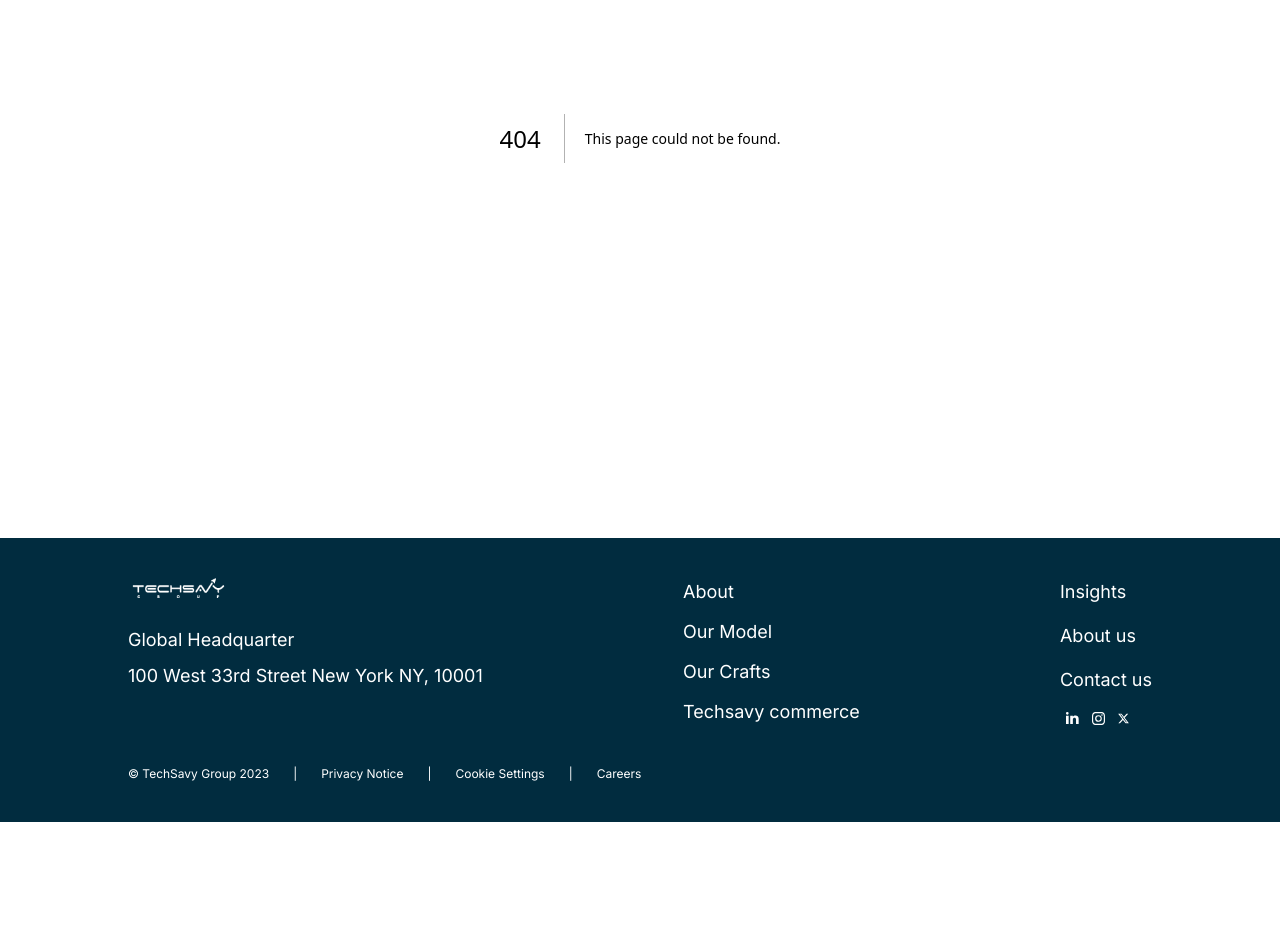
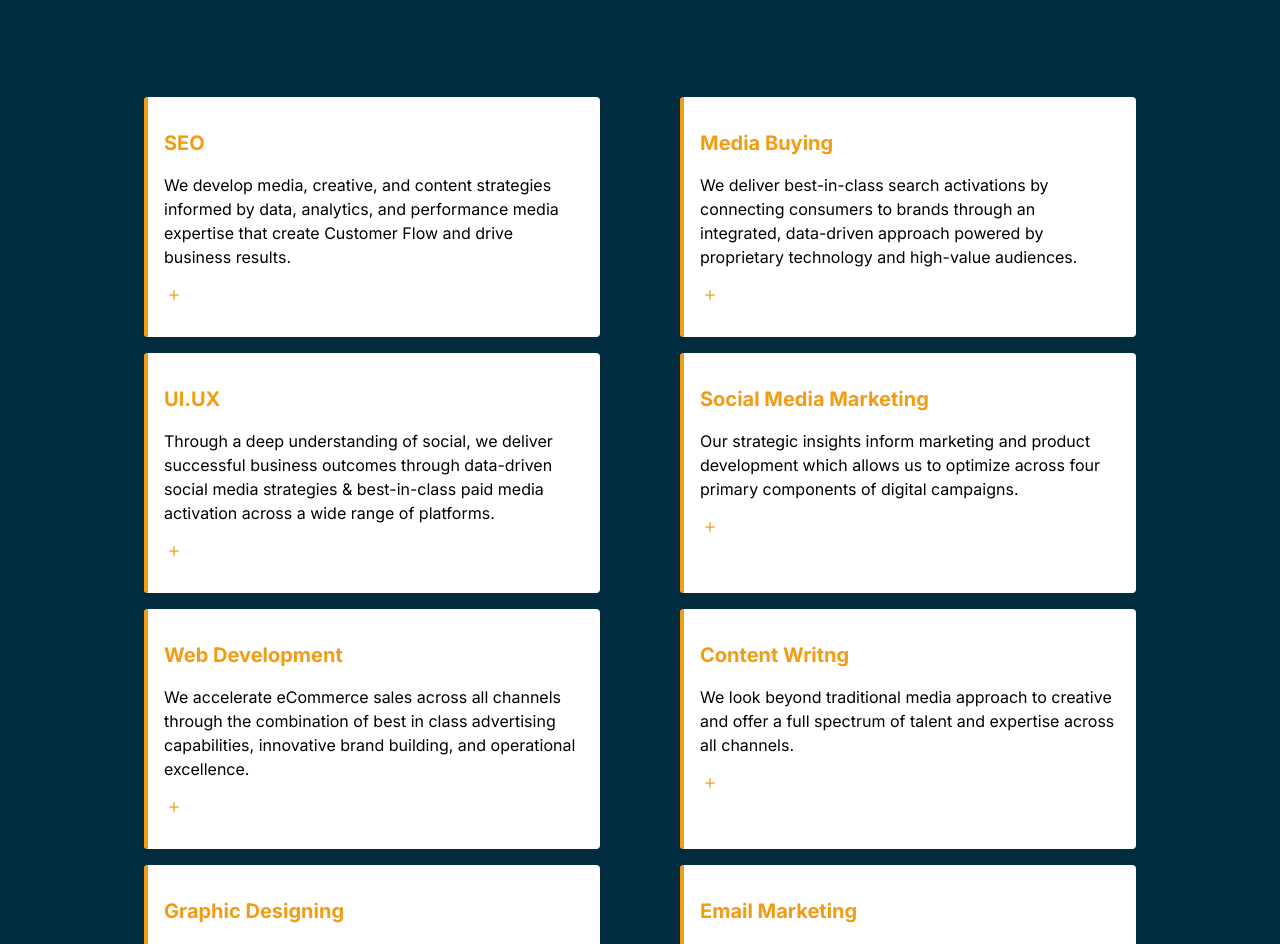
Before and after one commit to Usamaraoo/techsavy, a Next.js app: page /services in a window 1280 px wide. Before the commit this address had no page. Shown: the part 340-1284 px from the top of the page. Before the commit the page ends 1162 px from the top, so only its background shows below. Built offline with nearby package versions, Linux system fonts and the light colour scheme.

Commit message:
services added

```diff
--- a/app/about-us/page.js
+++ b/app/about-us/page.js
@@ -1,6 +1,7 @@
 import YellowDot from '@/components/YellowDot'
 import Scrolln from '@/components/animation/Scrolln'
 import { BiRightArrowAlt } from 'react-icons/bi'
+import Link from 'next/link';
 
 const page = () => {
     return (
@@ -8,7 +9,7 @@ const page = () => {
             <section className=' zinc-bg text-white'>
                 <Scrolln>
                     <div className='container mx-auto px-36 pb-14 pt-4'>
-                        <h1 className='text-[10px] color'>home <span className="mx-2">{`//`}</span> <span className='yellow-text font-bold'>about</span>  </h1>
+                        <h1 className='text-[10px] color'><Link href='/' className='hover:underline'>home</Link> <span className="mx-2">{`//`}</span> <span className='yellow-text font-bold'>about</span>  </h1>
                         <div className='text-5xl pt-8'>
                             <h1 className=''>
                                 Reinventing </h1>
--- a/app/our-crafts/strategy/page.js
+++ b/app/services/media-buying/page.js
@@ -2,17 +2,18 @@ import YellowDot from '@/components/YellowDot'
 import Image from 'next/image'
 import Scrolln from '@/components/animation/Scrolln'
 import { BiRightArrowAlt } from 'react-icons/bi'
+import Link from 'next/link';
 
-const stategy = () => {
+const mediabuying = () => {
   return (
     <>
       <section className=' zinc-bg text-white  px-36'>
         <Scrolln>
           <div className='container mx-auto pb-14 pt-4'>
-            <h1 className='text-[10px] color'>home <span className="mx-2">{`//`}</span>  Our Crafts  <span className="mx-2">{`//`}</span>   <span className='yellow-text font-bold '>Crafts One</span>  </h1>
+            <h1 className='text-[10px] color'><Link href='/' className='hover:underline'>home</Link>  <span className="mx-2">{`//`}</span>  <Link href='/services' className='hover:underline'>Our Services</Link>  <span className="mx-2">{`//`}</span>   <span className='yellow-text font-bold '>Media Buying</span>  </h1>
             <div className='text-5xl pt-8'>
 
-              <h1 className='mt-4 font-[500]'>  Craft One<YellowDot />
+              <h1 className='mt-4 font-[500]'>  Media Buying<YellowDot />
               </h1>
 
             </div>
@@ -82,4 +83,4 @@ const stategy = () => {
   )
 }
 
-export default stategy
+export default mediabuying
--- a/app/our-crafts/page.js
+++ b/app/services/page.js
@@ -9,12 +9,10 @@ const CraftsList = () => {
       <section className=' zinc-bg text-white  px-36'>
         <Scrolln>
           <div className='container mx-auto pb-14 pt-4'>
-            <h1 className='text-[10px] color'>home  <span className="mx-2">{`//`}</span>   <span className='yellow-text font-bold '>Our Crafts</span>  </h1>
+            <h1 className='text-[10px] color'>home  <span className="mx-2">{`//`}</span>   <span className='yellow-text font-bold '>Our Services</span>  </h1>
             <div className='text-5xl pt-8'>
-
-              <h1 className='mt-4 font-[500]'>  Craft Excellence<YellowDot />
+              <h1 className='mt-4 font-[500]'>  Services Excellence<YellowDot />
               </h1>
-
             </div>
             <p className='lg:w-6/12 mt-4'>
               We are the world’s largest performance marketing network, with over 3,000 experts in 68 offices in 48 markets. We offer a complete suite of crafts designed to deliver customer-centric performance marketing.
--- /dev/null
+++ b/app/services/seo/page.js
@@ -0,0 +1,86 @@
+import YellowDot from '@/components/YellowDot'
+import Image from 'next/image'
+import Scrolln from '@/components/animation/Scrolln'
+import { BiRightArrowAlt } from 'react-icons/bi'
+import Link from 'next/link';
+
+const seo = () => {
+  return (
+    <>
+      <section className=' zinc-bg text-white  px-36'>
+        <Scrolln>
+          <div className='container mx-auto pb-14 pt-4'>
+            <h1 className='text-[10px] color'><Link href='/' className='hover:underline'>home</Link>  <span className="mx-2">{`//`}</span>  <Link href='/services' className='hover:underline'>Our Services</Link>  <span className="mx-2">{`//`}</span>   <span className='yellow-text font-bold '>SEO</span>  </h1>
+            <div className='text-5xl pt-8'>
+
+              <h1 className='mt-4 font-[500]'>  SEO<YellowDot />
+              </h1>
+
+            </div>
+            <p className='lg:w-6/12 mt-4'>
+              Lorem ipsum dolor sit amet consectetur adipisicing elit. Maxime mollitia,
+              molestiae quas vel sint commodi repudiandae consequuntur voluptatum laborum
+              numquam
+            </p>
+          </div>
+        </Scrolln>
+      </section>
+      <section className='section  py-1'>
+        <Scrolln width='100%'>
+          <div className='container mx-auto'>
+            <h1 style={{ lineHeight: "75px" }} className=' text-center lg:text-5xl text-4xl zinc-text lg:w-8/12  font-bold mx-auto '>
+              Lorem ipsum dolor sit amet consectetur adipisicing elit. Maxime mollitia,
+              molestiae <YellowDot />
+            </h1>
+          </div>
+
+        </Scrolln>
+        <Scrolln width='100%'>
+
+          <div className='container mx-auto flex justify-center gap-9 items-center mt-10'>
+            <div className='w-6/12 flex justify-end'>
+              <Image
+                src={'/assets/examImg.jpg'}
+                height={500}
+                width={400}
+                alt='seo'
+              />
+            </div>
+
+            <div>
+              <div className='lg:w-8/12 '>
+                <p className='text-lg'>
+                  Lorem ipsum dolor sit amet consectetur adipisicing elit. Maxime mollitia,
+                  molestiae
+                </p>
+                <p className='font-medium'>
+                  Lorem ipsum dolor sit amet consectetur adipisicing elit. Maxime mollitia,
+                  molestiae
+                </p>
+              </div>
+
+            </div>
+          </div>
+        </Scrolln>
+
+      </section >
+      <section className='zinc-bg text-center  py-24'>
+        <Scrolln>
+          <div className='container mx-auto'>
+            <h1 className='text-4xl font-[600]'>
+              Get in touch today<YellowDot />
+            </h1>
+            <p className='text-xl w-11/12  md:w-7/12  mx-auto mt-10'>Lorem ipsum dolor sit amet consectetur adipisicing elit. Maxime mollitia,
+              molestiae quas vel sint commodi repudiandae consequuntur</p>
+            <div className='flex justify-center mt-8'>
+              <button className='btn mt-4 yellow-bg text-white text-lg flex justify-center items-center gap-2 group' >Get In Touch <BiRightArrowAlt size={25} className='transition-all duration-700 group-hover:translate-x-3' /></button>
+            </div>
+          </div>
+        </Scrolln>
+      </section>
+    </>
+
+  )
+}
+
+export default stategy
--- a/components/CraftCard.js
+++ b/components/CraftCard.js
@@ -1,10 +1,10 @@
 import Link from 'next/link'
 import { BsPlus } from 'react-icons/bs'
-const CraftCard = ({ title, description }) => {
+const CraftCard = ({ title, description,link }) => {
     return (
         <div className='bg-white px-5 py-8 rounded relative overflow-hidden h-full  ' >
             <div className='absolute top-0 left-0 bottom-0 w-1 yellow-bg'></div>
-            <Link href='#'>
+            <Link href={`${link}`}>
                 <h2 className='transition-all duration-1000 hover:scale-105 yellow-text text-xl  font-bold'>
                     {title}
                 </h2>
@@ -13,7 +13,7 @@ const CraftCard = ({ title, description }) => {
             <p className='text-black mt-4'>
                 {description}
             </p>
-            <Link href='#'  className='mt-4 block'>
+            <Link href={`${link}`} className='mt-4 block'>
                 <BsPlus className='yellow-text font-[800]  cursor-pointer transition-all duration-1000 hover:rotate-90 hover:scale-125' size={20} />
             </Link>
         </div >
--- a/components/Footer.js
+++ b/components/Footer.js
@@ -20,8 +20,7 @@ const Footer = () => {
                             alt={TechSavy}
                         />
                         <div className=' text-lg items-center'>
-                            <p>Global Headquarter</p>
-                            <p className='mt-2'>100 West 33rd Street New York NY, 10001</p>
+                            <p className='mt-2'>NewYork, NY, 10001</p>
                         </div>
                     </div>
                     <div className='md:hidden py-5'>
@@ -29,9 +28,9 @@ const Footer = () => {
                     </div>
                     <div>
                         <div className='text-lg flex flex-col  gap-3 justify-between h-full '>
-                            <Link  href='/'> About</Link>
+                            <Link href='/'> About</Link>
                             <Link href='/'> Our Model</Link>
-                            <Link href='/our-crafts'> Our Crafts</Link>
+                            <Link href='/services'> Our Services</Link>
                             <Link href='/'> Techsavy commerce</Link>
                         </div>
                     </div>
@@ -45,8 +44,8 @@ const Footer = () => {
                             <Link href='/contact-us'> Contact us</Link>
                             <div className='flex justify-start items-center  md:justify-between lg:gap-3 lg:justify-start ml-1 gap-5 md:gap-3'>
                                 <Link href='/'> <RiLinkedinFill size={16} /> </Link>
-                                <Link href='/'> <BsInstagram size={13}  /> </Link>
-                                <Link href='/'> <RiTwitterXFill  size={13} /> </Link>
+                                <Link href='/'> <BsInstagram size={13} /> </Link>
+                                <Link href='/'> <RiTwitterXFill size={13} /> </Link>
                             </div>
                         </div>
                     </div>
--- a/components/Navbar.js
+++ b/components/Navbar.js
@@ -33,7 +33,7 @@ const Navbar = () => {
                 <div className='text-xl flex mt-24 flex-col gap-6'>
                     <Link onClick={() => setOpen(!open)} href={'/'} className={` nav-link  `}>Home</Link>
                     <Link onClick={() => setOpen(!open)} href={'/'} className={` nav-link  `}>Our Model</Link>
-                    <Link onClick={() => setOpen(!open)} href={'/our-crafts'} className={` nav-link  `}>Our Crafs</Link>
+                    <Link onClick={() => setOpen(!open)} href={'/services'} className={` nav-link  `}>Our Services</Link>
                     <Link onClick={() => setOpen(!open)} href={'/about-us'} className={` nav-link  `}>About Us</Link>
                     <Link onClick={() => setOpen(!open)} href={'/'} className='nav-link  transition-all duration-700 '>Careers</Link>
 
--- a/components/home/Services.js
+++ b/components/home/Services.js
@@ -12,10 +12,10 @@ const Services = () => {
 
             <section data-aos="flip-left" className=' section pt-20'>
                 <div className='container mx-auto text-center'>
-                    <h1 className='text-3xl font-bold zinc-text'>Our Crafts <YellowDot /> </h1>
+                    <h1 className='text-3xl font-bold zinc-text'>Our Services <YellowDot /> </h1>
                     <div className='grid md:grid-cols-2 lg:grid-cols-4 grid-cols-1 gap-10 md:gap-4 py-8 lg:gap-14 mt-10 w-8/12 mx-auto'>
 
-                        <Link href='/' className='px-8 py-6 transition-all duration-300 hover:shadow-lg hover:scale-105 hover:font-bold  shadow-md rounded  '>
+                        <Link href='/services/seo' className='px-8 py-6 transition-all duration-300 hover:shadow-lg hover:scale-105 hover:font-bold  shadow-md rounded  '>
                             <Image
                                 className='mx-auto'
                                 src={'/assets/service-icons/seo.png'}
@@ -25,17 +25,17 @@ const Services = () => {
                             />
                             <p className='zinc-text mt-6 text-sm font-medium'>SEO</p>
                         </Link>
-                        <Link href='/' className='px-8 py-6  shadow-md  rounded '>
+                        <Link href='/services/media-buying' className='px-8 transition-all duration-300 hover:shadow-lg hover:scale-105 hover:font-bold py-6  shadow-md  rounded '>
                             <Image
                                 className='mx-auto'
                                 src={'/assets/service-icons/Ppc.png'}
                                 height={50}
                                 width={50}
-                                alt='Consultation'
+                                alt='Media Buying'
                             />
                             <p className='zinc-text mt-6 text-sm font-medium'>Media Buying</p>
                         </Link>
-                        <Link href='/' className='px-8 py-6  shadow-md   '>
+                        <Link href='/services/ui-ux' className='px-8 transition-all duration-300 hover:shadow-lg hover:scale-105 hover:font-bold py-6  shadow-md   '>
                             <Image
                                 className='mx-auto'
                                 src={'/assets/service-icons/uiux.png'}
@@ -45,7 +45,7 @@ const Services = () => {
                             />
                             <p className='zinc-text mt-6 text-sm font-medium'>UI/UX</p>
                         </Link>
-                        <Link href='/' className='px-8 py-6  shadow-md   '>
+                        <Link href='/services/social-media-marketing' className='px-8 transition-all duration-300 hover:shadow-lg hover:scale-105 hover:font-bold py-6  shadow-md   '>
                             <Image
                                 className='mx-auto'
                                 src={'/assets/service-icons/Social-media-marketing.png'}
@@ -55,7 +55,7 @@ const Services = () => {
                             />
                             <p className='zinc-text mt-6 text-sm font-medium'>Social Media Marketing</p>
                         </Link>
-                        <Link href='/' className='px-8 py-6  shadow-md   '>
+                        <Link href='/services/web-development' className='px-8 transition-all duration-300 hover:shadow-lg hover:scale-105 hover:font-bold py-6  shadow-md   '>
                             <Image
                                 className='mx-auto'
                                 src={'/assets/service-icons/Web-development.png'}
@@ -65,7 +65,7 @@ const Services = () => {
                             />
                             <p className='zinc-text mt-6 text-sm font-medium'>Web Development</p>
                         </Link>
-                        <Link href='/' className='px-8 py-6  shadow-md   '>
+                        <Link href='/services/content-writing' className='px-8 transition-all duration-300 hover:shadow-lg hover:scale-105 hover:font-bold py-6  shadow-md   '>
                             <Image
                                 className='mx-auto'
                                 src={'/assets/service-icons/Content-writing.png'}
@@ -75,7 +75,7 @@ const Services = () => {
                             />
                             <p className='zinc-text mt-6 text-sm font-medium'>Content Writing</p>
                         </Link>
-                        <Link href='/' className='px-8 py-6  shadow-md   '>
+                        <Link href='/services/graphic-designing' className='px-8 transition-all duration-300 hover:shadow-lg hover:scale-105 hover:font-bold py-6  shadow-md   '>
                             <Image
                                 className='mx-auto'
                                 src={'/assets/service-icons/Graphic-designing.png'}
@@ -85,7 +85,7 @@ const Services = () => {
                             />
                             <p className='zinc-text mt-6 text-sm font-medium'>Graphic Designing</p>
                         </Link>
-                        <Link href='/' className='px-8 py-6  shadow-md   '>
+                        <Link href='/services/email-marketing' className='px-8 transition-all duration-300 hover:shadow-lg hover:scale-105 hover:font-bold py-6  shadow-md   '>
                             <Image
                                 className='mx-auto'
                                 src={'/assets/service-icons/Email-Marketing.png'}
@@ -97,7 +97,7 @@ const Services = () => {
                         </Link>
                     </div>
                     <div className='flex justify-center'>
-                        <button className='btn text-sm mt-10 yellow-bg text-white mt-6 text-sm font-medium flex justify-center items-center gap-2 group' >Our Crafts<BiRightArrowAlt size={24} className='text-xl transition-all duration-700 group-translate-x-3' /></button>
+                        <Link href='/services' className='btn  text-sm mt-10 yellow-bg text-white mt-6 text-sm font-medium flex justify-center items-center gap-2 group' >Our Services<BiRightArrowAlt size={24} className='text-xl transition-all duration-700 group-translate-x-3' /></Link>
                     </div>
                 </div>
             </section>
--- a/utils/data.js
+++ b/utils/data.js
@@ -1,33 +1,47 @@
 export const TechSavy = 'TechSavy Group'
 export const craftCardsData = [{
-    title: 'Strategy',
+    title: 'SEO',
     description: 'We develop media, creative, and content strategies informed by data, analytics, and performance media expertise that create Customer Flow and drive business results.'
+    , link: 'services/seo'
 },
 {
-    title: 'Search',
+    title: 'Media Buying',
     description: 'We deliver best-in-class search activations by connecting consumers to brands through an integrated, data-driven approach powered by proprietary technology and high-value audiences.'
+    , link: 'services/media-buying'
+
 },
 {
-    title: 'Social',
+    title: 'UI.UX',
     description: 'Through a deep understanding of social, we deliver successful business outcomes through data-driven social media strategies & best-in-class paid media activation across a wide range of platforms.'
+    , link: 'services/ui-ux'
 },
 {
-    title: 'SEO',
+    title: 'Social Media Marketing',
     description: 'Our strategic insights inform marketing and product development which allows us to optimize across four primary components of digital campaigns.'
+    , link: 'services/social-media-marketing'
+
 }, {
-    title: 'eCommerce',
+    title: 'Web Development',
     description: 'We accelerate eCommerce sales across all channels through the combination of best in class advertising capabilities, innovative brand building, and operational excellence.'
+    , link: 'services/web-development'
+
 },
 {
-    title: 'Creative',
+    title: 'Content Writng',
     description: 'We look beyond traditional media approach to creative and offer a full spectrum of talent and expertise across all channels.'
+    , link: 'services/content-writing'
+
 },
 {
-    title: 'CRO',
-    description: 'We combine technology, data and creativity to customize websites, apps and advertising to optimize user flow and conversions.'
+    title: 'Graphic Designing',
+    description: 'We understand that accurate data is fundamental to understanding the effectiveness of marketing efforts that inform strategic and planning decisions for optimization. '
+    , link: 'services/graphic-designing'
+
 },
 {
-    title: 'Analytics',
+    title: 'Email Marketing',
     description: 'We understand that accurate data is fundamental to understanding the effectiveness of marketing efforts that inform strategic and planning decisions for optimization. '
+    , link: 'services/email-marketing'
+
 },
 ]
```
